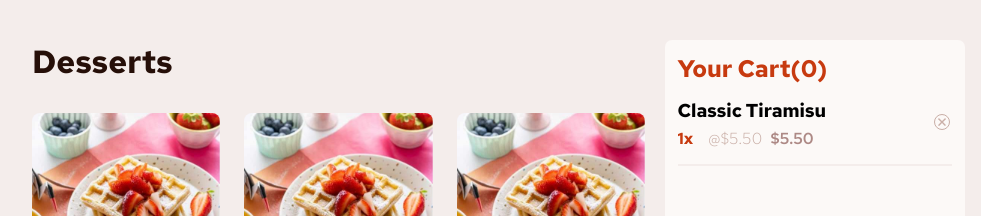
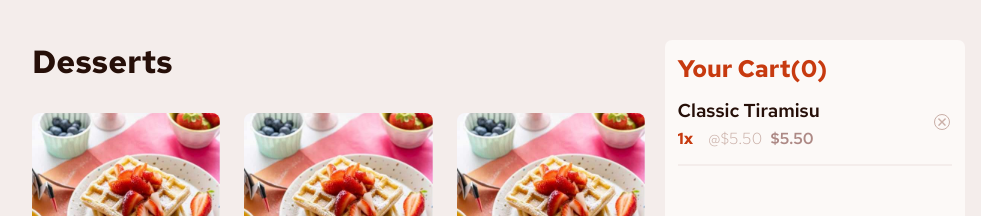
Before and after one commit to Francis-Frimpong/product-list-app, a plain HTML site: page index.html in a window 1280 px wide. Shown: the top 216 px of the page, without its empty margins (28-1009 px from the left). Drawn offline with Linux system fonts and the light colour scheme.

Commit message:
more html element added

```diff
--- a/index.html
+++ b/index.html
@@ -169,6 +169,7 @@
     <section class="product-cart">
       <div class="cart">
         <h3 class="qty-count">Your Cart(0)</h3>
+        <div class="item-container">
           <div class="item">
             <div class="category-price">
               <h3 class="item-category">Classic Tiramisu</h3>
@@ -188,6 +189,7 @@
           </div>
           <hr />
         </div>
+      </div>
     </section>
     <!-- <div class="attribution">
     Challenge by <a href="https://www.frontendmentor.io?ref=challenge">Frontend Mentor</a>.
--- a/style.css
+++ b/style.css
@@ -134,6 +134,11 @@ body {
   margin: 0.9em 0;
 }
 
+.item-category {
+  color: hsl(14, 65%, 9%);
+  font-weight: 600;
+}
+
 .qty-price {
   display: flex;
   margin-top: 5px;
```
Lines whose indentation alone changed are shown as unchanged.
